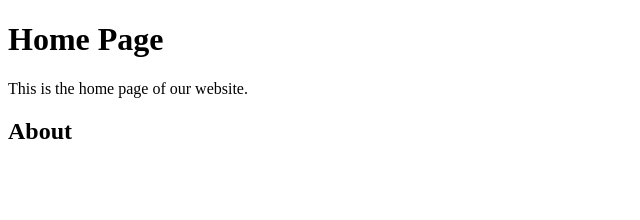
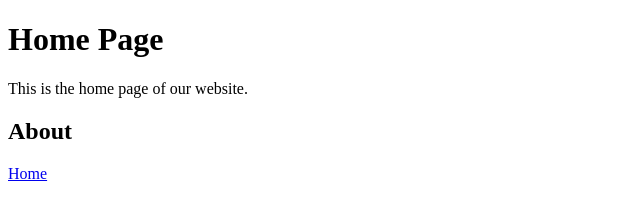
Before and after one commit to kinu0000/GTest, a plain HTML site: page index.html in a window 1280 px wide. Shown: the full height of the page, 0-640 px from the left. Drawn offline with Linux system fonts and the light colour scheme.

Commit message:
Add Footer section

```diff
--- a/index.html
+++ b/index.html
@@ -12,5 +12,9 @@
     <section>
         <h2>About</h2>
     </section>
+
+    <footer>
+        <a href="/">Home</a>
+    </footer>
 </body>
 </html>
```
